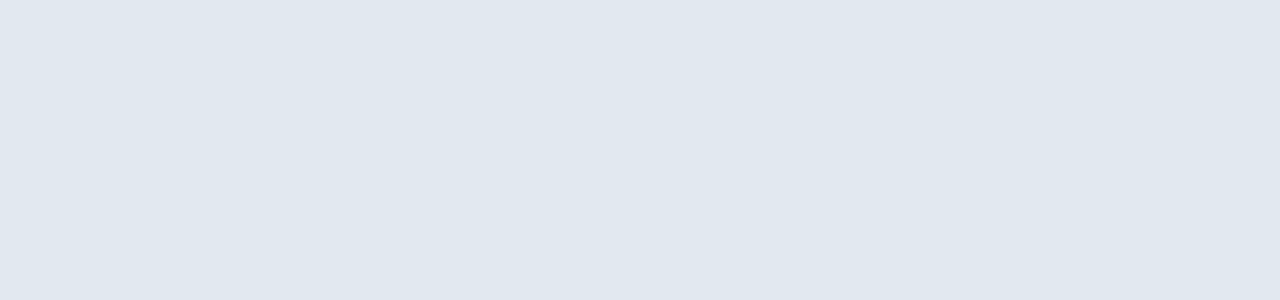
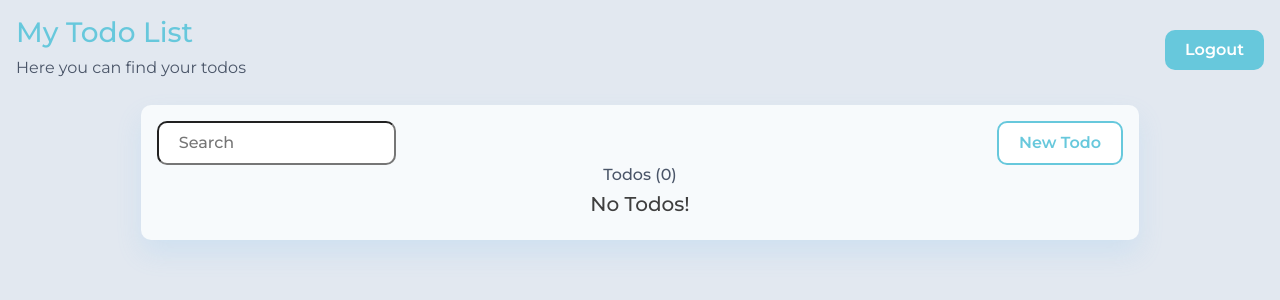
Before and after one commit to SidAhmedSahraoui/react-assignment, a React (Vite) app: page /dashboard in a window 1280 px wide. Before the commit this address had no page. Shown: the top 300 px of the page. Built offline with nearby package versions, Linux system fonts and the light colour scheme.

Commit message:
chore: Update eslint rules and add Dashboard component

```diff
--- a/src/App.tsx
+++ b/src/App.tsx
@@ -5,6 +5,7 @@ import { store } from './redux/store';
 
 // pages
 import Login from './components/auth';
+import Dashboard from './components/dashboard';
 
 function App() {
   return (
@@ -13,6 +14,7 @@ function App() {
         <Router>
           <Routes>
             <Route path="/" element={<Login />} />
+            <Route path="/dashboard" element={<Dashboard />} />
           </Routes>
         </Router>
       </Provider>
--- a/src/redux/authSlice.ts
+++ b/src/redux/authSlice.ts
@@ -79,8 +79,7 @@ export const login =
 export const logout = () => (dispatch: AppDispatch) => {
   dispatch(setToken(''));
   dispatch(setIsAuth(false));
-  localStorage.removeItem('isAuth');
-  localStorage.removeItem('token');
+  localStorage.clear();
 };
 
 export default authSlice.reducer;
--- a/src/redux/store.ts
+++ b/src/redux/store.ts
@@ -1,9 +1,11 @@
 import { Action, ThunkAction, configureStore } from '@reduxjs/toolkit';
 import authSlice from './authSlice';
+import todoSlice from './todoSlice';
 
 export const store = configureStore({
   reducer: {
     authSlice,
+    todoSlice,
   },
   devTools: true,
 });
```
Also changed, not shown: .eslintrc.cjs.
